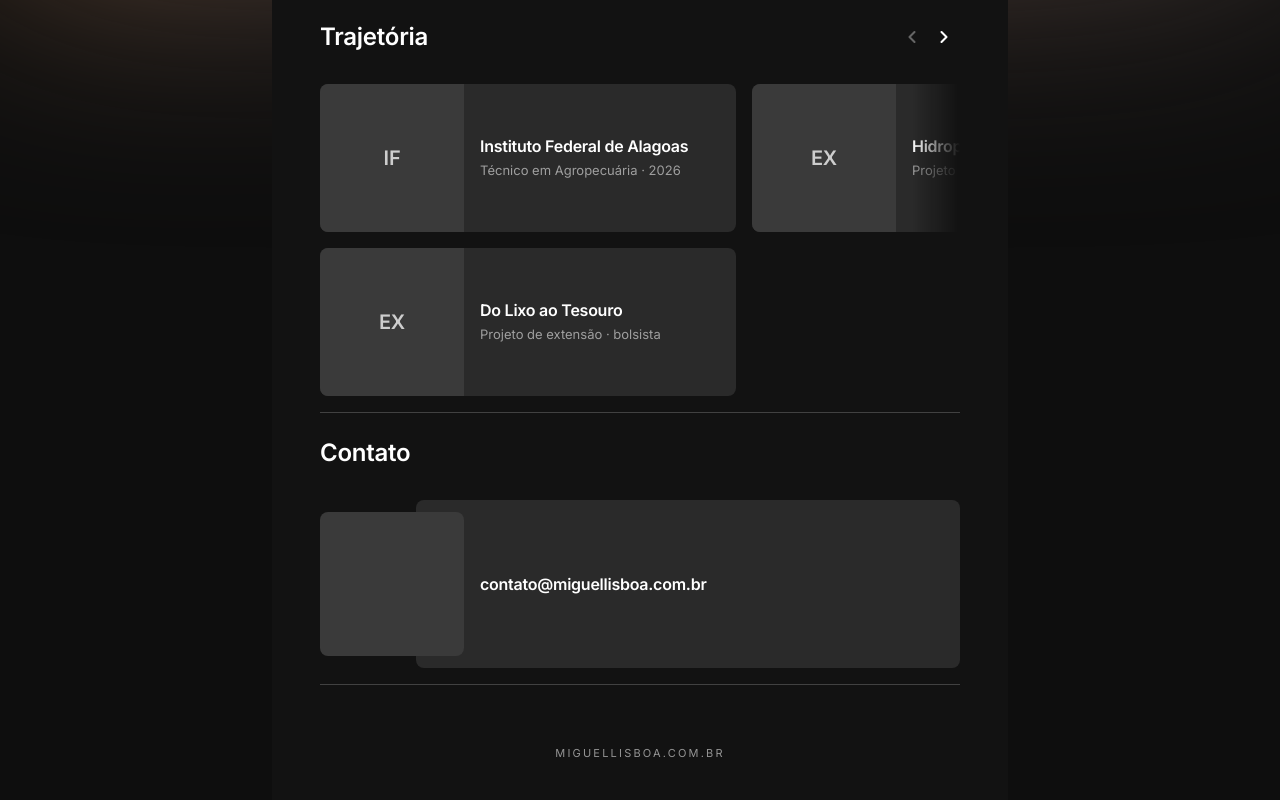
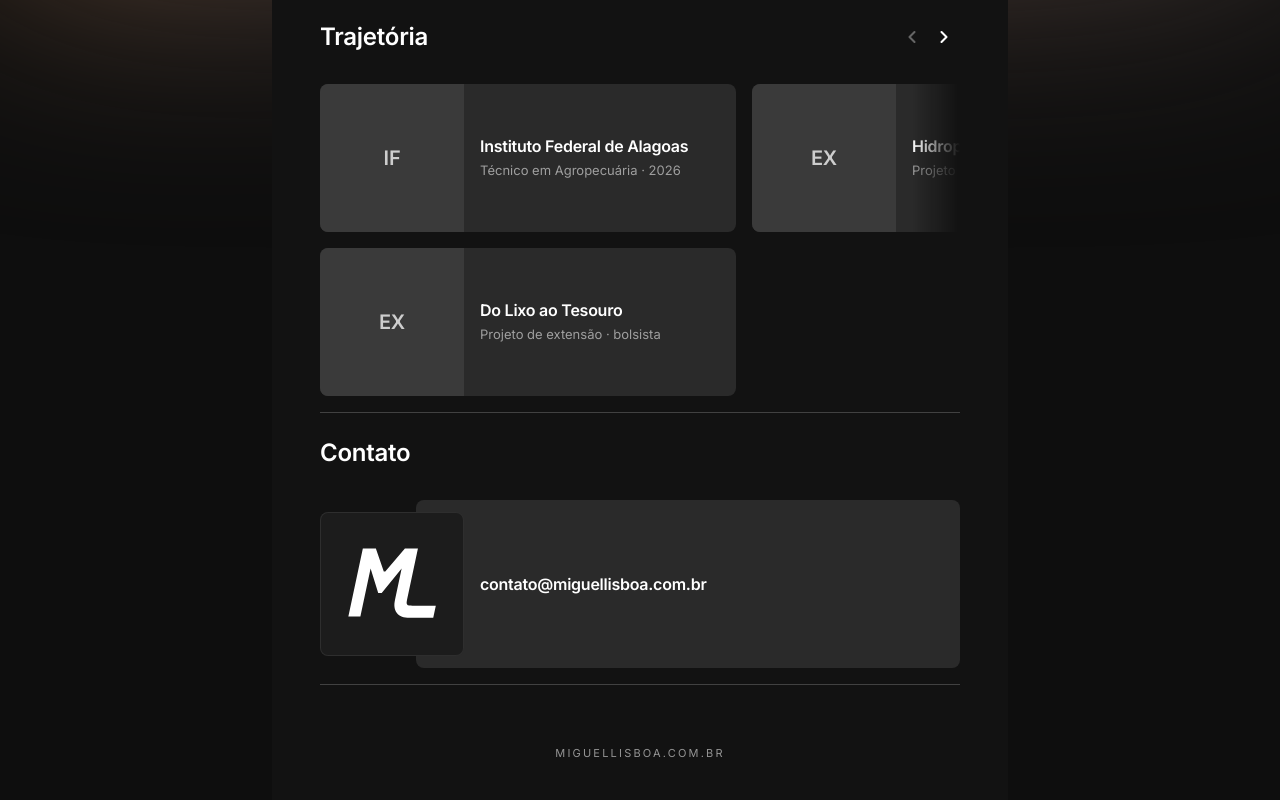
Before and after one commit to miguelclisboa/miguelclisboa.github.io, a plain HTML site: page index.html in a window 1280 px wide. Shown: the part 859-1659 px from the top of the page. Drawn offline with Linux system fonts and the light colour scheme.

Commit message:
Add brand SVG to contato section in index.html

```diff
--- a/index.html
+++ b/index.html
@@ -102,6 +102,8 @@ a.item:hover,a.item:focus-visible{background:rgba(255,255,255,.15)}
 .feature{position:relative;display:flex;align-items:center;min-height:168px;padding-left:144px}
 .feature .ph,.feature img{position:absolute;left:0;top:50%;transform:translateY(-50%);width:144px;height:144px;border-radius:8px;z-index:1}
 .feature .box{position:absolute;inset:0 0 0 96px;background:var(--surface);border-radius:8px;transition:background .15s}
+.feature .brand{display:grid;place-items:center;background:#1c1c1c;box-shadow:inset 0 0 0 1px rgba(255,255,255,.08)}
+.feature .brand svg{width:64%;height:auto}
 .feature:hover .box,.feature:focus-visible .box{background:rgba(255,255,255,.15)}
 .feature h3{position:relative;z-index:1;padding:0 16px;font-size:16px;line-height:20px;font-weight:600;letter-spacing:-.25px;word-break:break-word}
 
@@ -174,7 +176,7 @@ footer{margin-top:24px;min-height:88px;display:flex;flex-direction:column;align-
   <section id="contato">
     <div class="sec-head"><h2>Contato</h2></div>
     <a class="feature" href="mailto:contato@miguellisboa.com.br">
-      <div class="ph" aria-hidden="true"></div>
+      <div class="ph brand" aria-hidden="true"><svg viewBox="14 23 92 74"><path d="M30.81,25.40 L16.35,93.40 L28.35,93.40 L38.55,45.40 L46.15,69.90 L49.65,69.90 L69.55,45.40 L63.03,76.10 C62.80,77.56 62.44,79.17 62.34,80.49 C62.24,81.81 62.26,82.90 62.41,84.02 C62.56,85.13 62.82,86.21 63.21,87.20 C63.61,88.18 64.15,89.13 64.79,89.94 C65.43,90.75 66.19,91.46 67.04,92.06 C67.89,92.66 68.87,93.15 69.91,93.54 C70.94,93.92 71.98,94.18 73.26,94.36 C74.54,94.53 76.15,94.52 77.59,94.60 L101.10,94.60 L103.65,82.60 L80.15,82.60 C79.25,82.56 78.09,82.54 77.43,82.47 C76.77,82.40 76.51,82.29 76.19,82.18 C75.86,82.07 75.67,81.94 75.48,81.82 C75.29,81.70 75.18,81.58 75.06,81.43 C74.95,81.28 74.86,81.15 74.78,80.93 C74.70,80.72 74.63,80.50 74.59,80.15 C74.56,79.80 74.50,79.52 74.58,78.84 C74.65,78.17 74.88,77.01 75.03,76.10 L85.81,25.40 L72.81,25.40 L53.22,48.40 L51.72,48.40 L43.81,25.40Z" fill="#fff"/></svg></div>
       <span class="box"></span>
       <h3>contato@miguellisboa.com.br</h3>
     </a>
```
